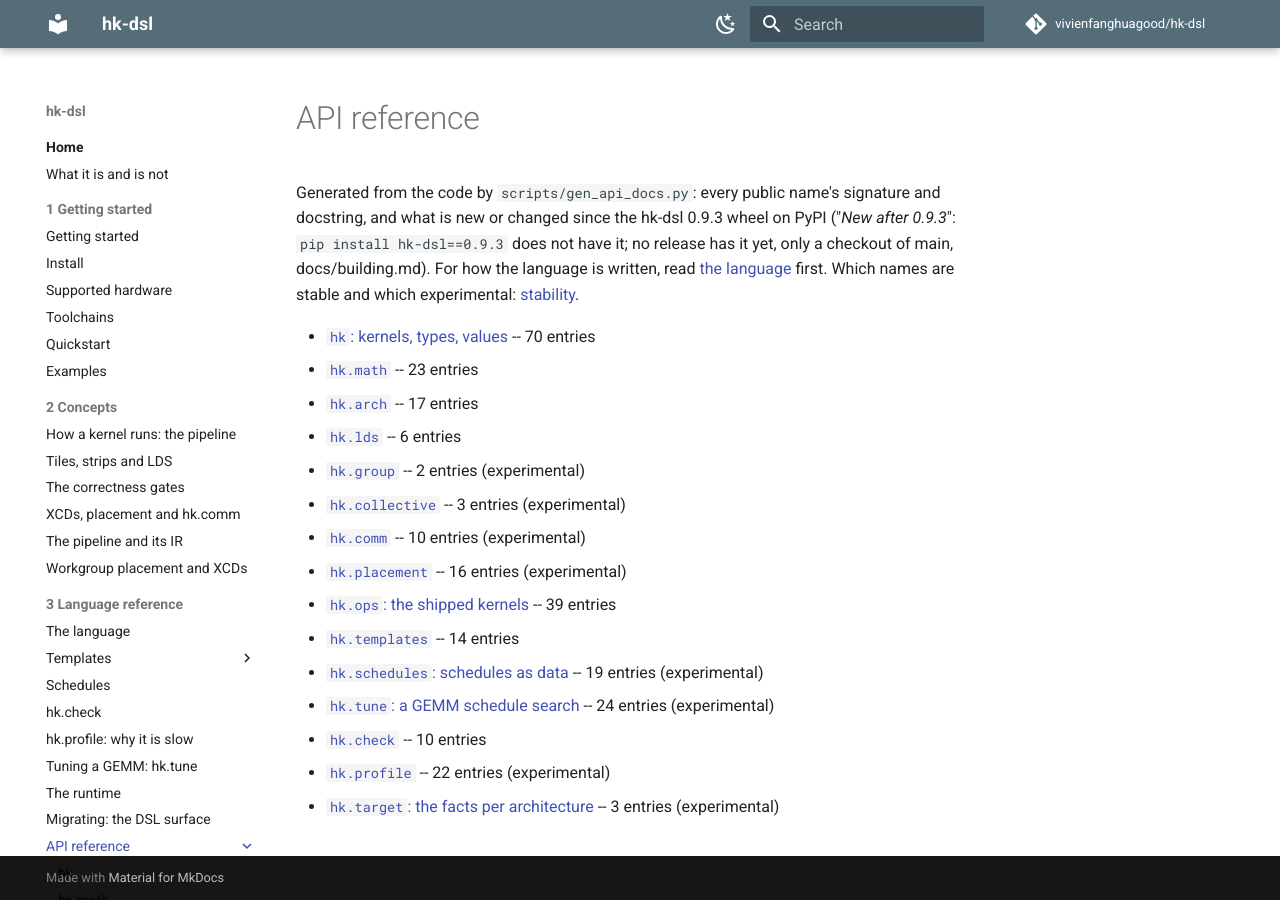
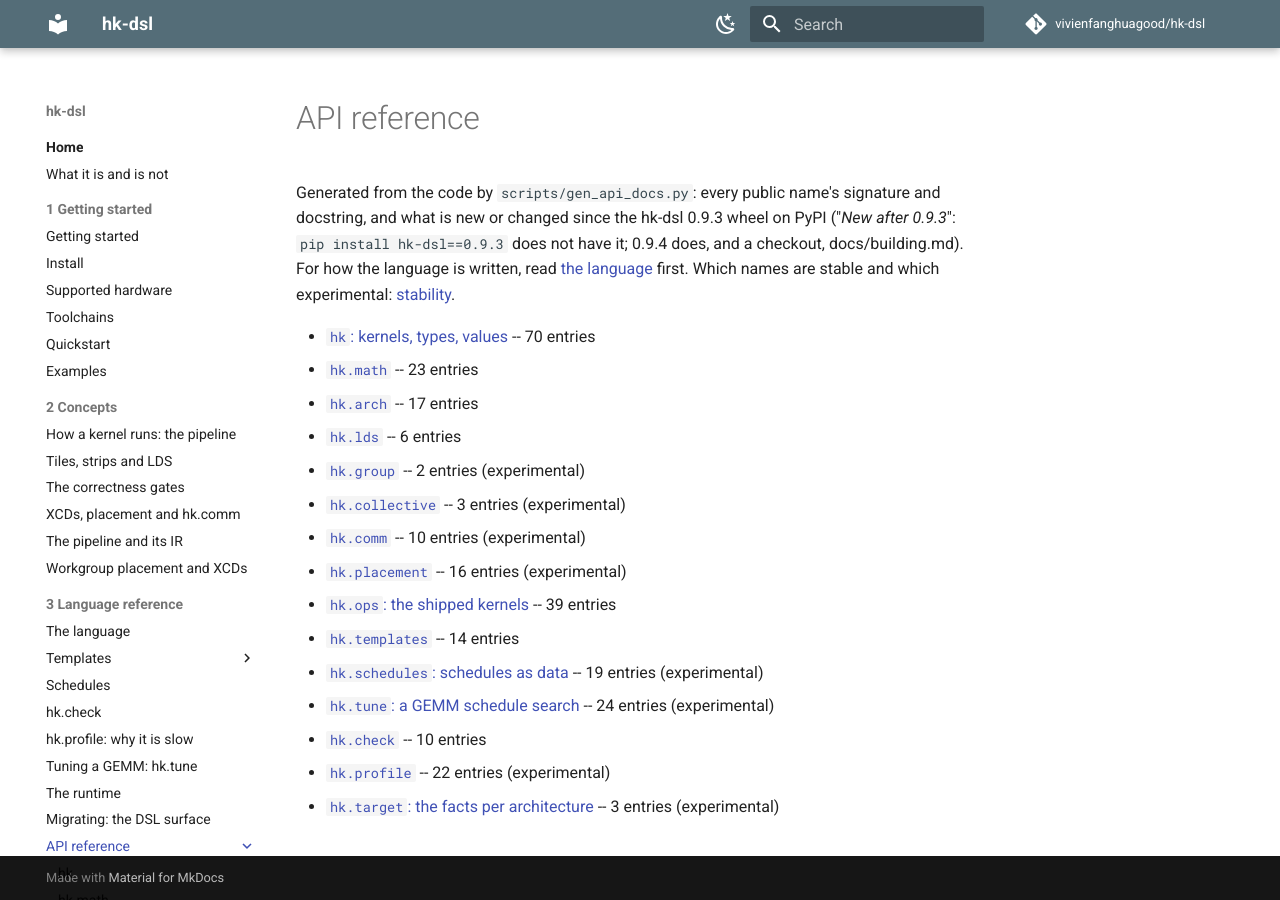
Before and after one commit to vivienfanghuagood/hk-dsl, an MkDocs documentation site: the page built from docs/api/README.md, in a window 1280 px wide. Built offline with MkDocs 1.6.1 and Material for MkDocs 9.7.7, drawn with Linux system fonts in a browser that asks for light colours; comment, search, counter and statistics services are not loaded.

Commit message:
release 0.9.4: vllm_moe_wna16 takes prefill chunks (#262); gfx1100 Qwen3.8 short chunks take the KV split (#267)
Version 0.9.4, RELEASE = "0.9.4", API index regenerated; the dialect stays hk-dialect-8.
CHANGELOG: Unreleased cut as 0.9.4. README, llms.txt, the skill and toolchains name 0.9.4.

Co-Authored-By: Claude <noreply@anthropic.com>

```diff
--- a/docs/api/README.md
+++ b/docs/api/README.md
@@ -2,7 +2,7 @@
 
 # API reference
 
-Generated from the code by `scripts/gen_api_docs.py`: every public name's signature and docstring, and what is new or changed since the hk-dsl 0.9.3 wheel on PyPI ("*New after 0.9.3*": `pip install hk-dsl==0.9.3` does not have it; no release has it yet, only a checkout of main, docs/building.md). For how the language is written, read [the language](../language.md) first. Which names are stable and which experimental: [stability](../stability.md).
+Generated from the code by `scripts/gen_api_docs.py`: every public name's signature and docstring, and what is new or changed since the hk-dsl 0.9.3 wheel on PyPI ("*New after 0.9.3*": `pip install hk-dsl==0.9.3` does not have it; 0.9.4 does, and a checkout, docs/building.md). For how the language is written, read [the language](../language.md) first. Which names are stable and which experimental: [stability](../stability.md).
 
 - [`hk`: kernels, types, values](hk.md) -- 70 entries
 - [`hk.math`](hk.math.md) -- 23 entries
--- a/llms.txt
+++ b/llms.txt
@@ -68,7 +68,7 @@ It traces and runs on both GPUs, ragged shapes (100x1000) included; `hk.check` t
 
 ## Pitfalls
 
-- The docs describe main; `pip install hk-dsl` is 0.9.3 (check `hk.__version__`). The API reference marks what is *New after 0.9.3*: on main only, in no release yet. 0.8.0 added, and 0.7.0 lacks, workgroup placement (`hk.kernel(placement=)`, `hk.Placement`, `hk.arch.xcd_count`), `hk.map_cpp`, the strip ops and element exchange. 0.6.0's synchronous `g.load` / `g.store` on gfx950 read and write past a partial last tile; 0.7.0's do not.
+- The docs describe main; `pip install hk-dsl` is 0.9.4 (check `hk.__version__`). The API reference marks what is *New after 0.9.3*: in 0.9.4, not in 0.9.3. 0.8.0 added, and 0.7.0 lacks, workgroup placement (`hk.kernel(placement=)`, `hk.Placement`, `hk.arch.xcd_count`), `hk.map_cpp`, the strip ops and element exchange. 0.6.0's synchronous `g.load` / `g.store` on gfx950 read and write past a partial last tile; 0.7.0's do not.
 - Positional kernel parameters are tensors (`hk.Tensor[dtype]`, 4-D `(batch, depth, rows, cols)`; a 2-D tensor is `(rows, cols)`). Constexprs are keyword-only with a default, baked into the source: a new value is a new compile.
 - The transcendental math (gelu, dgelu, sqrt, rsqrt, silu) is fp32-only: load 16-bit data into an fp32 tile or strip (the load converts) and store it back (the store converts). `hk.math.gelu` is `F.gelu(x, approximate="tanh")`, not the erf default.
 - A strip's columns are whole chunks of `wave x run` (32 x run on gfx1100, 64 x run on gfx950): `CW=512` with `run=8` fits both. Read the wave from `hk.arch.target().wave` when a plan depends on it.
--- a/pyproject.toml
+++ b/pyproject.toml
@@ -4,7 +4,7 @@ build-backend = "setuptools.build_meta"
 
 [project]
 name = "hk-dsl"
-version = "0.9.3"
+version = "0.9.4"
 description = "A general-purpose Python DSL for AMD GPU kernels on RDNA and CDNA, with build-time gates against silent tile-level errors (spills, missing waits, MFMA hazards). Its largest end-to-end gains today are on Radeon (RDNA3/RDNA4), through vLLM and SGLang."
 # Release wheels are cp310, cp311, cp312 and cp313 (each carries MLIR bindings for one
 # CPython); another 3.x builds from source (docs/building.md). CI tests 3.10 and 3.12.
```
Also changed, not shown: CHANGELOG.md (+21 -5 lines), README.md (+1 -1 lines), docs/support-matrix.md (+1 -1 lines), docs/toolchains.md (+1 -1 lines), skills/hk-kernel/SKILL.md (+1 -1 lines), 2 other files.
